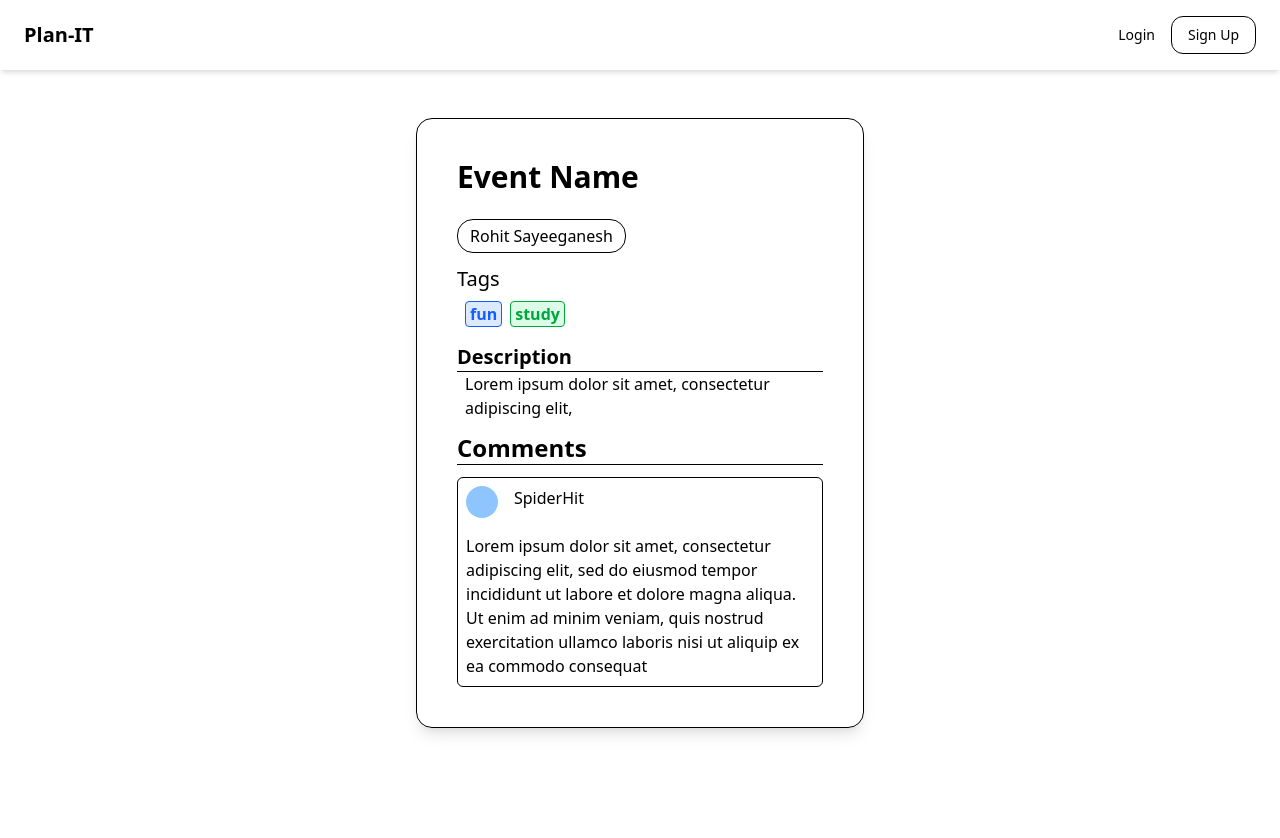
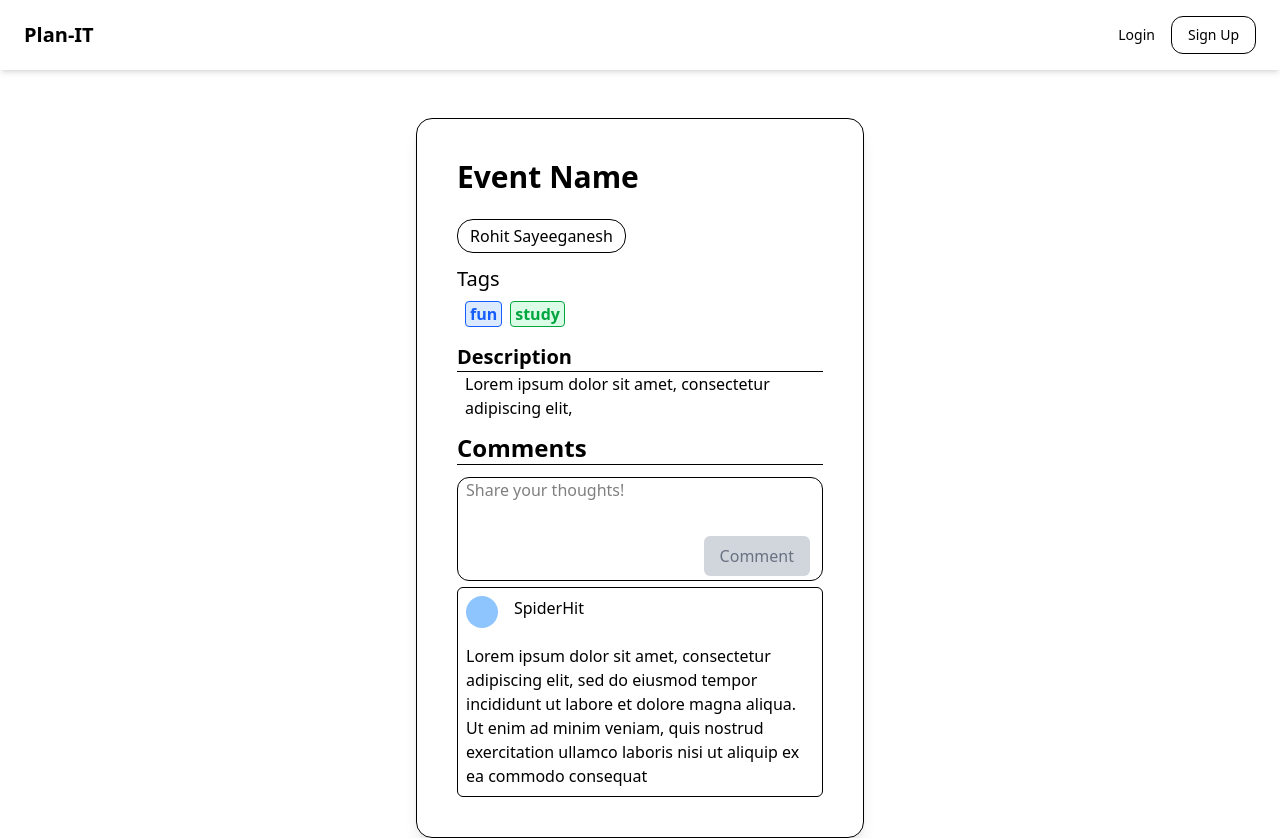
Before and after one commit to RohitCodes22/Plan-It, a Next.js app in the folder frontend/: page /event_page in a window 1280 px wide. Before the commit the page ends 800 px from the top, so only its background shows below. Built offline with nearby package versions, Linux system fonts and the light colour scheme.

Commit message:
added comment input field

```diff
--- /dev/null
+++ b/frontend/src/app/event_page/comment_input.js
@@ -0,0 +1,43 @@
+import React, { useRef, useState } from "react";
+
+export default function CommentInput() {
+    const textareaRef = useRef(null);
+    const [comment, setComment] = useState("");
+
+    const isInputEmpty = () => {
+        return comment.trim() === '';
+    }
+
+    const updateOnInput = () => {
+        const textEl = textareaRef.current;
+        if (!textEl) // ensure area exists
+            return;
+
+        setComment(textEl.value); // update comment state
+
+        // grow or shrink component (trick I saw on GitHub)
+        textEl.style.height = "auto";
+        textEl.style.height = textEl.scrollHeight + 'px';
+    }
+
+    return (
+        <div className="border-grey border rounded-xl mb-1.5 pl-2 pr-2">
+            <textarea
+                placeholder="Share your thoughts!"
+                className="w-full rounded-xl outline-0 resize-none"
+                ref={textareaRef}
+                onInput={updateOnInput}
+                >
+            </textarea>
+            <div className="w-full flex justify-end">
+                <button
+                    className={`rounded-md pt-2 pb-2 pl-4 pr-4 m-1 transition-all
+                        ${isInputEmpty() ? "bg-gray-300 text-gray-500 " : "bg-blue-500 text-white hover:scale-105"}`}
+                    >
+                    Comment
+                </button>
+            </div>
+        </div>
+    );
+
+};
--- a/frontend/src/app/event_page/event_widget.js
+++ b/frontend/src/app/event_page/event_widget.js
@@ -3,6 +3,7 @@ import { API_URL } from "../api";
 import { useRouter } from "next/navigation";
 import  TagWidget from "./tag_widget";
 import CommentWidget from "./comment";
+import CommentInput from "./comment_input";
 
 export default function EventWidget() {
   const router = useRouter();
@@ -37,6 +38,7 @@ export default function EventWidget() {
             <h2 className="text-2xl font-semibold"> Comments </h2>
             <hr/>
             <div className="mt-3">
+                <CommentInput/>
                 <CommentWidget
                   username="SpiderHit"
                   text="Lorem ipsum dolor sit amet, consectetur adipiscing elit, sed do eiusmod tempor incididunt ut labore et dolore magna aliqua. Ut enim ad minim veniam, quis nostrud exercitation ullamco laboris nisi ut aliquip ex ea commodo consequat"
```
